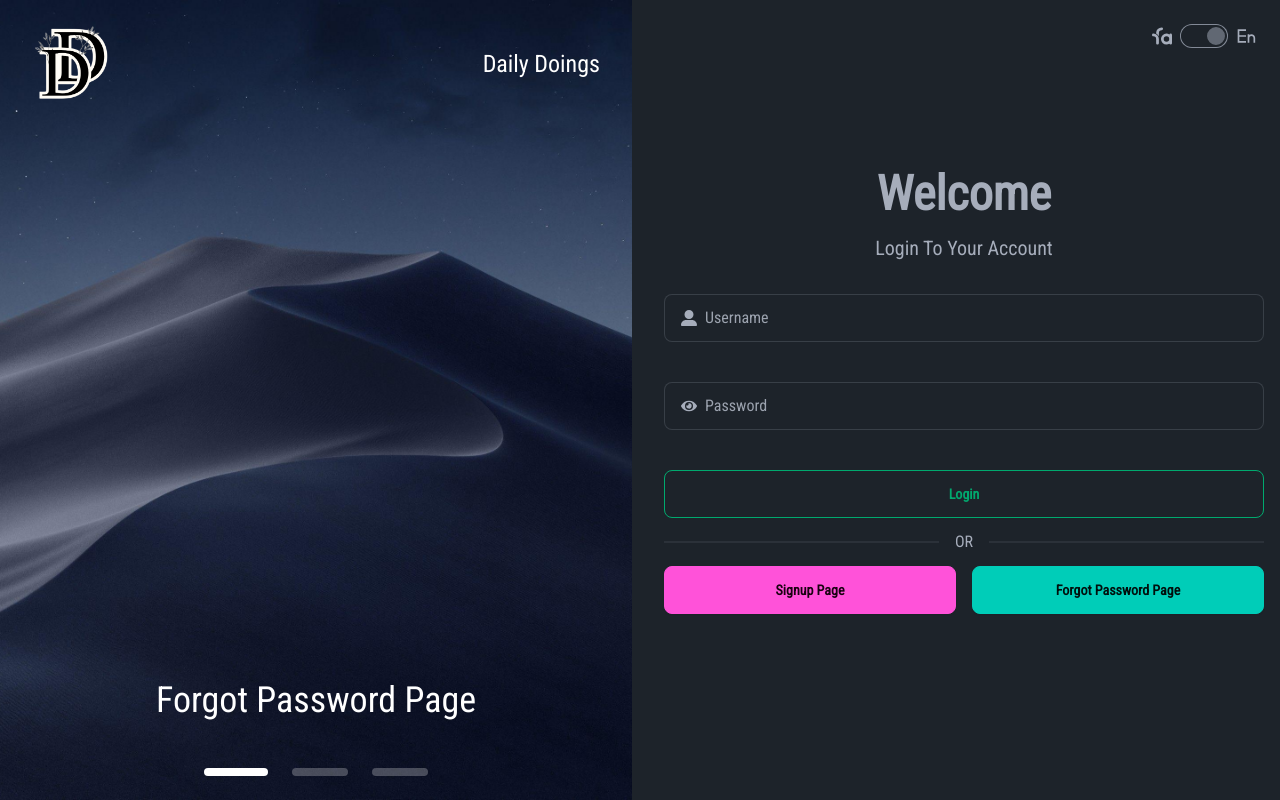
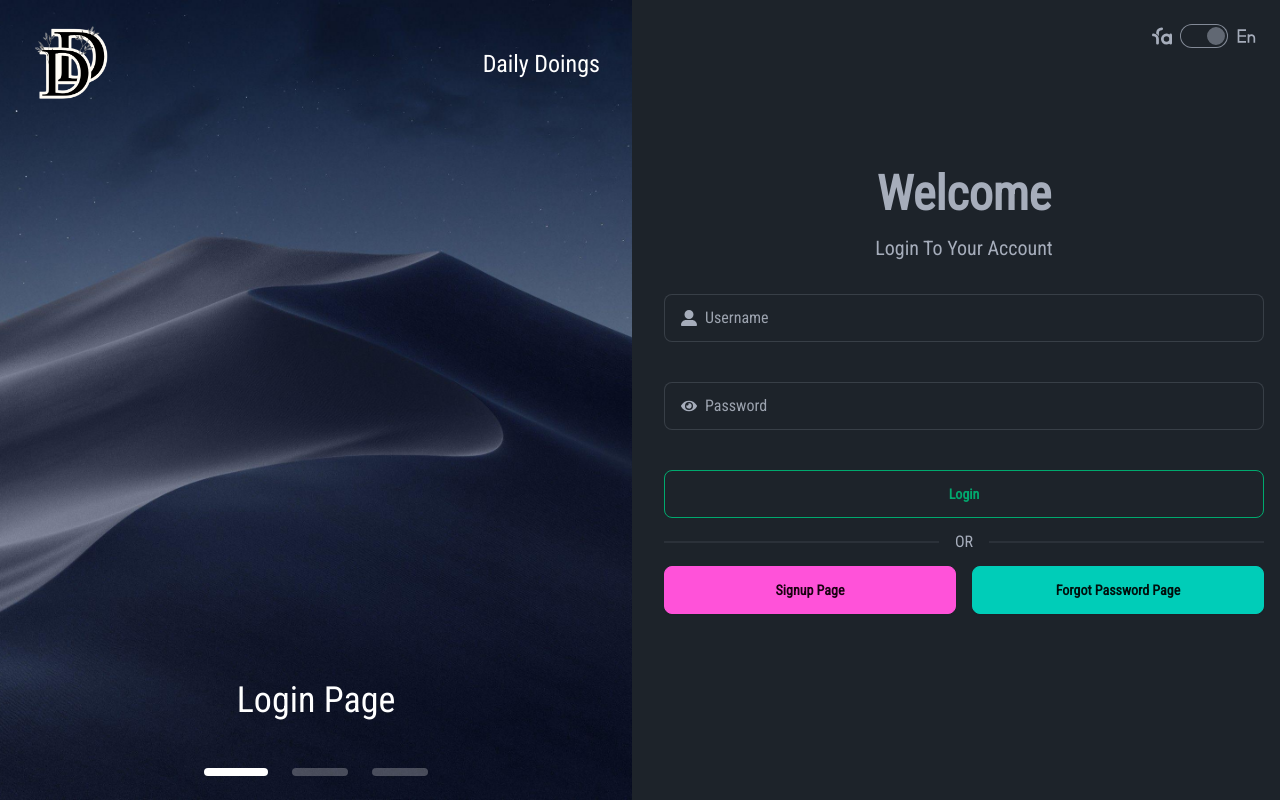
Before and after one commit to Ali-boorboor/Daily-Doings, a React (Vite) app: page /auth/login in a window 1280 px wide. Built offline with nearby package versions, Linux system fonts and the light colour scheme.

Commit message:
small changes

```diff
--- a/src/components/organisms/AuthPageOrganisms/AuthPagesCover.tsx
+++ b/src/components/organisms/AuthPageOrganisms/AuthPagesCover.tsx
@@ -40,34 +40,28 @@ function AuthPagesCover() {
         </p>
       </div>
       <p className="absolute bottom-20 text-center w-full text-2xl sm:text-3xl md:text-4xl text-white">
-        {pathname === "/"
+        {pathname === "/auth/login"
           ? t("navToLogin")
-          : pathname === "/signup"
+          : pathname === "/auth/signup"
           ? t("navToSignup")
           : t("navToForgotPass")}
       </p>
       <div className="absolute bottom-6 flex gap-6 justify-center items-center w-full">
         <span
           className={`h-2 bg-white inline-block rounded-md cursor-pointer transition-all duration-500 ease-linear ${
-            srcIndex === 1
-              ? "bg-opacity-100 w-10 md:w-16"
-              : "bg-opacity-25 w-8 md:w-14"
+            srcIndex === 1 ? "bg-opacity-100 w-10 md:w-16" : "bg-opacity-25 w-8 md:w-14"
           }`}
           onClick={() => setSrcIndex(1)}
         ></span>
         <span
           className={`h-2 bg-white inline-block rounded-md cursor-pointer transition-all duration-500 ease-linear ${
-            srcIndex === 2
-              ? "bg-opacity-100 w-10 md:w-16"
-              : "bg-opacity-25 w-8 md:w-14"
+            srcIndex === 2 ? "bg-opacity-100 w-10 md:w-16" : "bg-opacity-25 w-8 md:w-14"
           }`}
           onClick={() => setSrcIndex(2)}
         ></span>
         <span
           className={`h-2 bg-white inline-block rounded-md cursor-pointer transition-all duration-500 ease-linear ${
-            srcIndex === 3
-              ? "bg-opacity-100 w-10 md:w-16"
-              : "bg-opacity-25 w-8 md:w-14"
+            srcIndex === 3 ? "bg-opacity-100 w-10 md:w-16" : "bg-opacity-25 w-8 md:w-14"
           }`}
           onClick={() => setSrcIndex(3)}
         ></span>
```
